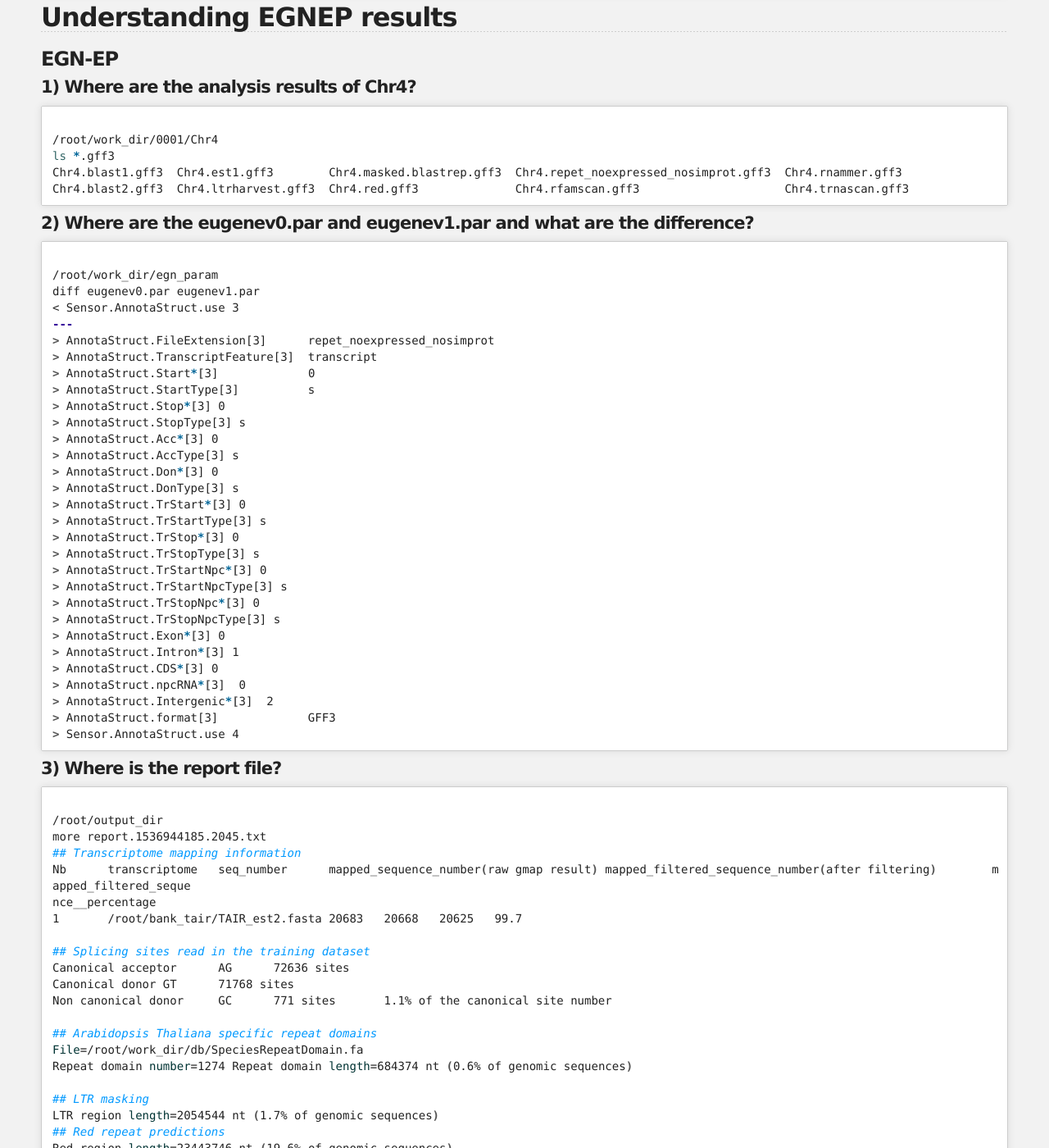
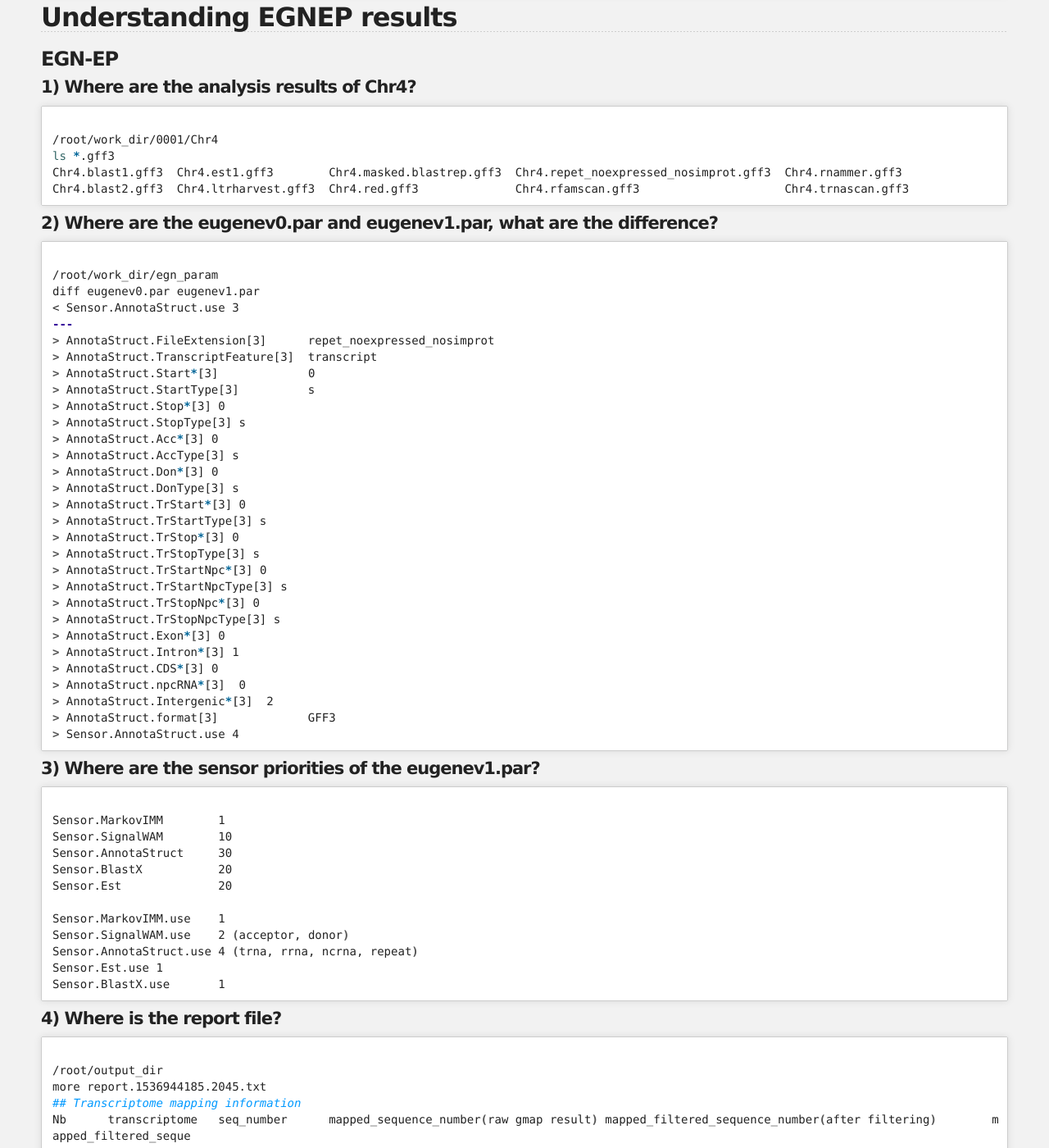
Before and after one commit to SouthGreenPlatform/trainings, a Jekyll site: the page built from _pages/annotation/Eugene/exercice_eugene_appliance_cor.md, in a window 1280 px wide and 1400 px high, scrolled down 2676 px. Shown: the whole window at 82% size. Built offline with Jekyll 4.4.1, drawn with Linux system fonts in a browser that asks for light colours; nearby versions of some CDN libraries; some of the changed text lies outside the part shown.

Commit message:
Update exercice_eugene_appliance_cor.md

```diff
--- a/_pages/annotation/Eugene/exercice_eugene_appliance_cor.md
+++ b/_pages/annotation/Eugene/exercice_eugene_appliance_cor.md
@@ -139,7 +139,7 @@ Chr4.blast1.gff3  Chr4.est1.gff3        Chr4.masked.blastrep.gff3  Chr4.repet_no
 Chr4.blast2.gff3  Chr4.ltrharvest.gff3  Chr4.red.gff3              Chr4.rfamscan.gff3                     Chr4.trnascan.gff3
 {% endhighlight %}
 
-#### 2) Where are the eugenev0.par and eugenev1.par and what are the difference?
+#### 2) Where are the eugenev0.par and eugenev1.par, what are the difference?
 
 {% highlight bash %}
 /root/work_dir/egn_param
@@ -173,7 +173,23 @@ diff eugenev0.par eugenev1.par
 > Sensor.AnnotaStruct.use 4
 {% endhighlight %}
 
-#### 3) Where is the report file?
+#### 3) Where are the sensor priorities of the eugenev1.par?
+
+{% highlight bash %}
+Sensor.MarkovIMM 	1
+Sensor.SignalWAM 	10
+Sensor.AnnotaStruct     30
+Sensor.BlastX 		20
+Sensor.Est 		20
+
+Sensor.MarkovIMM.use	1
+Sensor.SignalWAM.use 	2 (acceptor, donor)
+Sensor.AnnotaStruct.use 4 (trna, rrna, ncrna, repeat)
+Sensor.Est.use 1
+Sensor.BlastX.use	1
+{% endhighlight %}
+
+#### 4) Where is the report file?
 
 {% highlight bash %}
 /root/output_dir
```
Also changed, not shown: other parts of _pages/annotation/Eugene/exercice_eugene_appliance_cor.md (+5 -5 lines).
